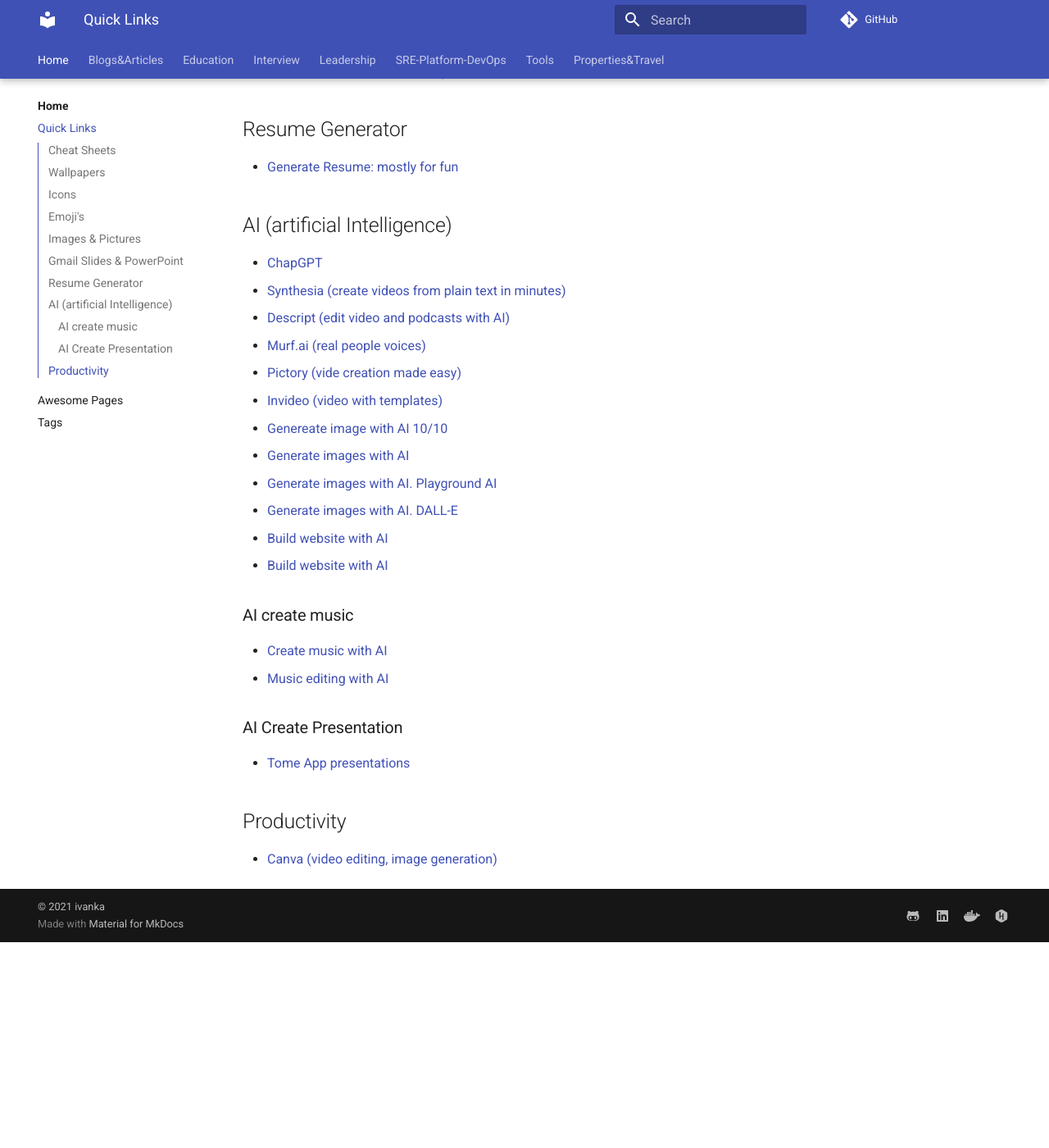
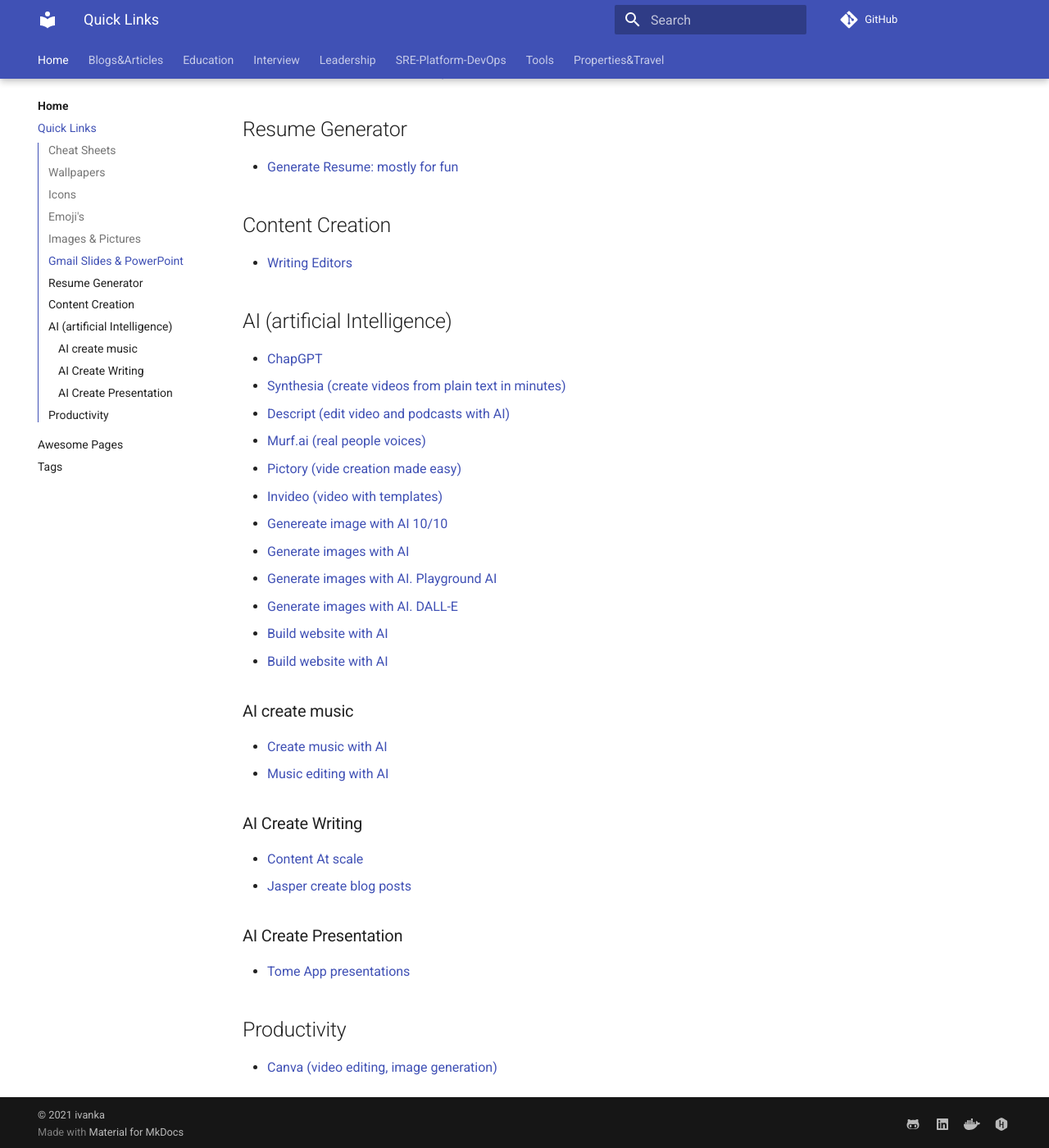
Before and after one commit to ivankatliarchuk/knowledge-base, an MkDocs documentation site: the page built from docs/quicklinks.md, in a window 1280 px wide and 1400 px high, scrolled down 1264 px. Shown: the whole window at 82% size. Built offline with MkDocs 1.6.1 and Material for MkDocs 9.7.7, drawn with Linux system fonts in a browser that asks for light colours; comment, search, counter and statistics services are not loaded; before the commit the page ends 2413 px from its top, so only the background shows below that.

Commit message:
content writing bots
Signed-off-by: ivan katliarchuk <ivan.katliarchuk@gmail.com>

```diff
--- a/docs/quicklinks.md
+++ b/docs/quicklinks.md
@@ -47,38 +47,46 @@
 
 ## Resume Generator
 
-- [Generate Resume: mostly for fun](https://thisresumedoesnotexist.com)
+- [Generate Resume: mostly for fun](https://thisresumedoesnotexist.com){:target="_blank"}
+
+## Content Creation
+
+- [Writing Editors](https://editorninja.com){:target="_blank"}
 
 ## AI (artificial Intelligence)
 
-- [ChapGPT](https://chat.openai.com/chat)
-- [Synthesia (create videos from plain text in minutes)](https://www.synthesia.io/)
-- [Descript (edit video and podcasts with AI)](https://www.descript.com/)
-- [Murf.ai (real people voices)](https://murf.ai/)
-- [Pictory (vide creation made easy)](https://pictory.ai/)
-- [Invideo (video with templates)](https://invideo.io)
-- [Genereate image with AI 10/10](https://app.leonardo.ai/)
-- [Generate images with AI](https://docs.midjourney.com/)
-- [Generate images with AI. Playground AI](https://playgroundai.com/)
-- [Generate images with AI. DALL-E](https://labs.openai.com/)
+- [ChapGPT](https://chat.openai.com/chat){:target="_blank"}
+- [Synthesia (create videos from plain text in minutes)](https://www.synthesia.io/){:target="_blank"}
+- [Descript (edit video and podcasts with AI)](https://www.descript.com/){:target="_blank"}
+- [Murf.ai (real people voices)](https://murf.ai/){:target="_blank"}
+- [Pictory (vide creation made easy)](https://pictory.ai/){:target="_blank"}
+- [Invideo (video with templates)](https://invideo.io){:target="_blank"}
+- [Genereate image with AI 10/10](https://app.leonardo.ai/){:target="_blank"}
+- [Generate images with AI](https://docs.midjourney.com/){:target="_blank"}
+- [Generate images with AI. Playground AI](https://playgroundai.com/){:target="_blank"}
+- [Generate images with AI. DALL-E](https://labs.openai.com/){:target="_blank"}
 
-- [Build website with AI](https://www.mixo.io/)
-- [Build website with AI](https://durable.co/)
+- [Build website with AI](https://www.mixo.io/){:target="_blank"}
+- [Build website with AI](https://durable.co/){:target="_blank"}
 
 ### AI create music
 
-- [Create music with AI](https://www.beatoven.ai/)
-- [Music editing with AI](https://cleanvoice.ai/)
+- [Create music with AI](https://www.beatoven.ai/){:target="_blank"}
+- [Music editing with AI](https://cleanvoice.ai/){:target="_blank"}
 
+### AI Create Writing
+
+- [Content At scale](https://contentatscale.ai/){:target="_blank"}
+- [Jasper create blog posts](https://www.jasper.ai/){:target="_blank"}
 
 ### AI Create Presentation
 
-- [Tome App presentations](https://beta.tome.app/)
+- [Tome App presentations](https://beta.tome.app/){:target="_blank"}
 
 
 ## Productivity
 
-- [Canva (video editing, image generation)](https://www.canva.com/)
+- [Canva (video editing, image generation)](https://www.canva.com/){:target="_blank"}
 
 <!-- resource links -->
 [top-wallpapers]: https://wallhaven.cc/toplist
```
